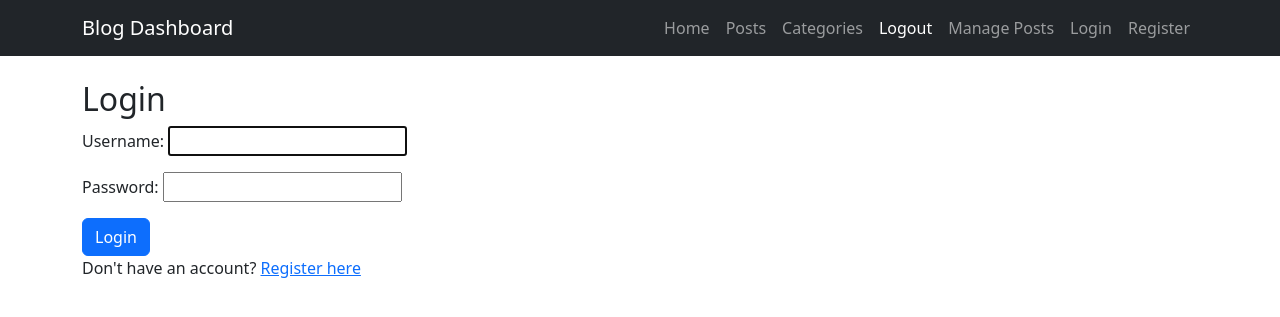
After one commit to georgegyan/modern_blog, a Django app: page /login/ in a window 1280 px wide. The commit adds this page. Shown: the top 317 px of the page. Run offline with Django 5.2, Linux system fonts and the light colour scheme.

Commit message:
Added login, profile, and register templates

```diff
--- a/blog_project/blog/templates/blog/base.html
+++ b/blog_project/blog/templates/blog/base.html
@@ -24,6 +24,13 @@
                     <li class="nav-item"><a class="nav-link" href="#">Categories</a></li>
                     <li class="nav-item"><a class="nav-link btn btn-danger text-white" href="#">Logout</a></li>
                     <li class="nav-item"><a class="nav-link" href="{% url 'post_list' %}">Manage Posts</a></li>
+                    {% if user.is_authenticated %}
+        <li class="nav-item"><a class="nav-link" href="{% url 'profile' %}">{{ user.username }}</a></li>
+        <li class="nav-item"><a class="nav-link btn btn-danger text-white" href="{% url 'logout' %}">Logout</a></li>
+    {% else %}
+        <li class="nav-item"><a class="nav-link" href="{% url 'login' %}">Login</a></li>
+        <li class="nav-item"><a class="nav-link" href="{% url 'register' %}">Register</a></li>
+    {% endif %}
                 </ul>
             </div>
         </div>
--- /dev/null
+++ b/blog_project/blog/templates/blog/login.html
@@ -0,0 +1,12 @@
+{% extends 'blog/base.html' %}
+{% block title %}Login{% endblock %}
+
+{% block content %}
+<h2>Login</h2>
+<form method="post">
+    {% csrf_token %}
+    {{ form.as_p }}
+    <button type="submit" class="btn btn-primary">Login</button>
+</form>
+<p>Don't have an account? <a href="{% url 'register' %}">Register here</a></p>
+{% endblock %}
--- a/blog_project/blog/urls.py
+++ b/blog_project/blog/urls.py
@@ -1,5 +1,6 @@
 from django.urls import path
-from .views import dashboard, post_list, post_create, post_edit, post_delete
+from .views import dashboard, post_list, post_create, post_edit, post_delete, register, user_login, user_logout, profile
+from django.contrib.auth import views as auth_views
 
 urlpatterns = [
     path('dashboard/', dashboard, name='dashboard'),
@@ -7,4 +8,8 @@ urlpatterns = [
     path('posts/create/', post_create, name='post_create'),
     path('posts/edit/<int:post_id>/', post_edit, name='post_edit'),
     path('posts/delete/<int:post_id>/', post_delete, name='post_delete'),
+    path('register/', register, name='register'),
+    path('login/', user_login, name='login'),
+    path('logout/', user_logout, name='logout'),
+    path('profile/', profile, name='profile'),
 ]
--- a/blog_project/blog/views.py
+++ b/blog_project/blog/views.py
@@ -1,4 +1,6 @@
 from django.shortcuts import render, get_object_or_404, redirect
+from django.contrib.auth import login, logout, authenticate
+from django.contrib.auth.forms import UserCreationForm, AuthenticationForm
 from .models import Post, Category
 from .forms import PostForm
 from django.contrib.auth.decorators import login_required
@@ -7,7 +9,7 @@ from django.contrib.auth.decorators import login_required
 @login_required
 def post_list(request):
     posts = Post.objects.all().order_by('-created_at')
-    return render(request, 'blog/post_list.html', {'post': posts})
+    return render(request, 'blog/post_list.html', {'posts': posts})
 
 @login_required
 def post_create(request):
@@ -25,6 +27,10 @@ def post_create(request):
 @login_required
 def post_edit(request, post_id):
     post = get_object_or_404(Post, id=post_id)
+
+    if request.user != post.author:
+        return redirect('post_list')
+
     if request.method == 'POST':
         form = PostForm(request.POST, instance=post)
         if form.is_valid():
@@ -53,3 +59,34 @@ def dashboard(request):
         'posts': posts,
     }
     return render(request, 'blog/dashboard.html', context)
+
+def register(request):
+    if request.method == 'POST':
+        form = UserCreationForm(request.POST)
+        if form.is_valid():
+            user = form.save()
+            login(request, user)
+            return redirect('post_list')
+    else:
+        form = UserCreationForm()
+    return render(request, 'blog/register.html', {'form': form})
+
+def user_login(request):
+    if request.method == 'POST':
+        form = AuthenticationForm(request, data=request.POST)
+        if form.is_valid():
+            user = form.get_user()
+            login(request, user)
+            return redirect('post_list')
+    else:
+        form = AuthenticationForm()
+    return render(request, 'blog/login.html', {'form': form})
+
+@login_required
+def user_logout(request):
+    logout(request)
+    return redirect('login')
+
+@login_required
+def profile(request):
+    return render(request, 'blog/profile.html', {'user': request.user})
```
Also changed, not shown: blog_project/blog/templates/blog/profile.html (added, +9 -0 lines), blog_project/blog/templates/blog/register.html (added, +12 -0 lines), blog_project/db.sqlite3.
